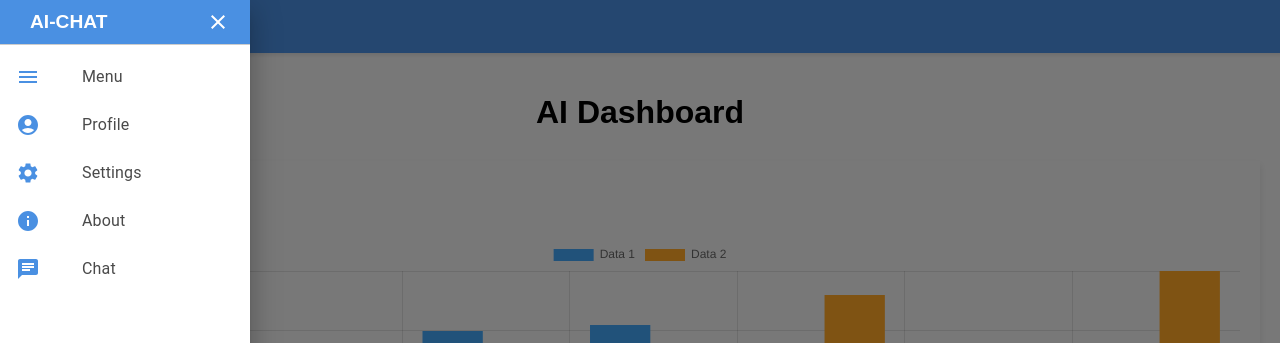
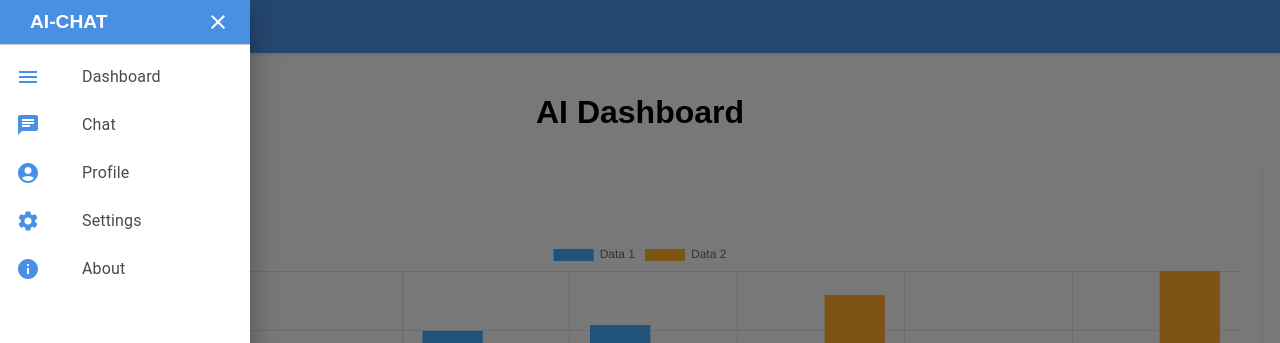
Before and after one commit to RohithGowda321/AI-Chat-bot-ML, a React (Create React App) app: page /dashboard in a window 1280 px wide. Both pictures are taken after a click on the element 32 px from the left and 26 px from the top of the page. Shown: the top 343 px of the page. Built offline with nearby package versions, Linux system fonts and the light colour scheme.

Commit message:
Update Sidebar.js

```diff
--- a/src/Components/Sidebar.js
+++ b/src/Components/Sidebar.js
@@ -1,5 +1,3 @@
-// Sidebar.js
-
 import React from 'react';
 import { Drawer, List, ListItem, ListItemIcon, ListItemText } from '@mui/material';
 import MenuIcon from '@mui/icons-material/Menu';
@@ -8,6 +6,7 @@ import AccountCircleIcon from '@mui/icons-material/AccountCircle';
 import SettingsIcon from '@mui/icons-material/Settings';
 import InfoIcon from '@mui/icons-material/Info';
 import ChatIcon from '@mui/icons-material/Chat'; // Example of adding a new icon
+import { Link } from 'react-router-dom'; // Import Link for routing
 import './styles.css'; // Import your custom styles
 
 const Sidebar = ({ open, onClose }) => {
@@ -22,36 +21,35 @@ const Sidebar = ({ open, onClose }) => {
         </div>
       </div>
       <List className="sidebar-list">
-        <ListItem button className="sidebar-item" onClick={onClose}>
+        <ListItem button component={Link} to="/dashboard" onClick={onClose}>
           <ListItemIcon>
             <MenuIcon className="sidebar-icon" />
           </ListItemIcon>
-          <ListItemText primary="Menu" className="sidebar-text" />
+          <ListItemText primary="Dashboard" className="sidebar-text" />
         </ListItem>
-        <ListItem button className="sidebar-item">
+        <ListItem button component={Link} to="/chat" onClick={onClose}>
+          <ListItemIcon>
+            <ChatIcon className="sidebar-icon" />
+          </ListItemIcon>
+          <ListItemText primary="Chat" className="sidebar-text" />
+        </ListItem>
+        <ListItem button component={Link} to="/profile" onClick={onClose}>
           <ListItemIcon>
             <AccountCircleIcon className="sidebar-icon" />
           </ListItemIcon>
           <ListItemText primary="Profile" className="sidebar-text" />
         </ListItem>
-        <ListItem button className="sidebar-item">
+        <ListItem button component={Link} to="/settings" onClick={onClose}>
           <ListItemIcon>
             <SettingsIcon className="sidebar-icon" />
           </ListItemIcon>
           <ListItemText primary="Settings" className="sidebar-text" />
         </ListItem>
-        <ListItem button className="sidebar-item">
+        <ListItem button component={Link} to="/about" onClick={onClose}>
           <ListItemIcon>
             <InfoIcon className="sidebar-icon" />
           </ListItemIcon>
           <ListItemText primary="About" className="sidebar-text" />
-        </ListItem>
-        {/* Example of adding a new icon */}
-        <ListItem button className="sidebar-item">
-          <ListItemIcon>
-            <ChatIcon className="sidebar-icon" />
-          </ListItemIcon>
-          <ListItemText primary="Chat" className="sidebar-text" />
         </ListItem>
       </List>
       <div className="sidebar-footer">
```
